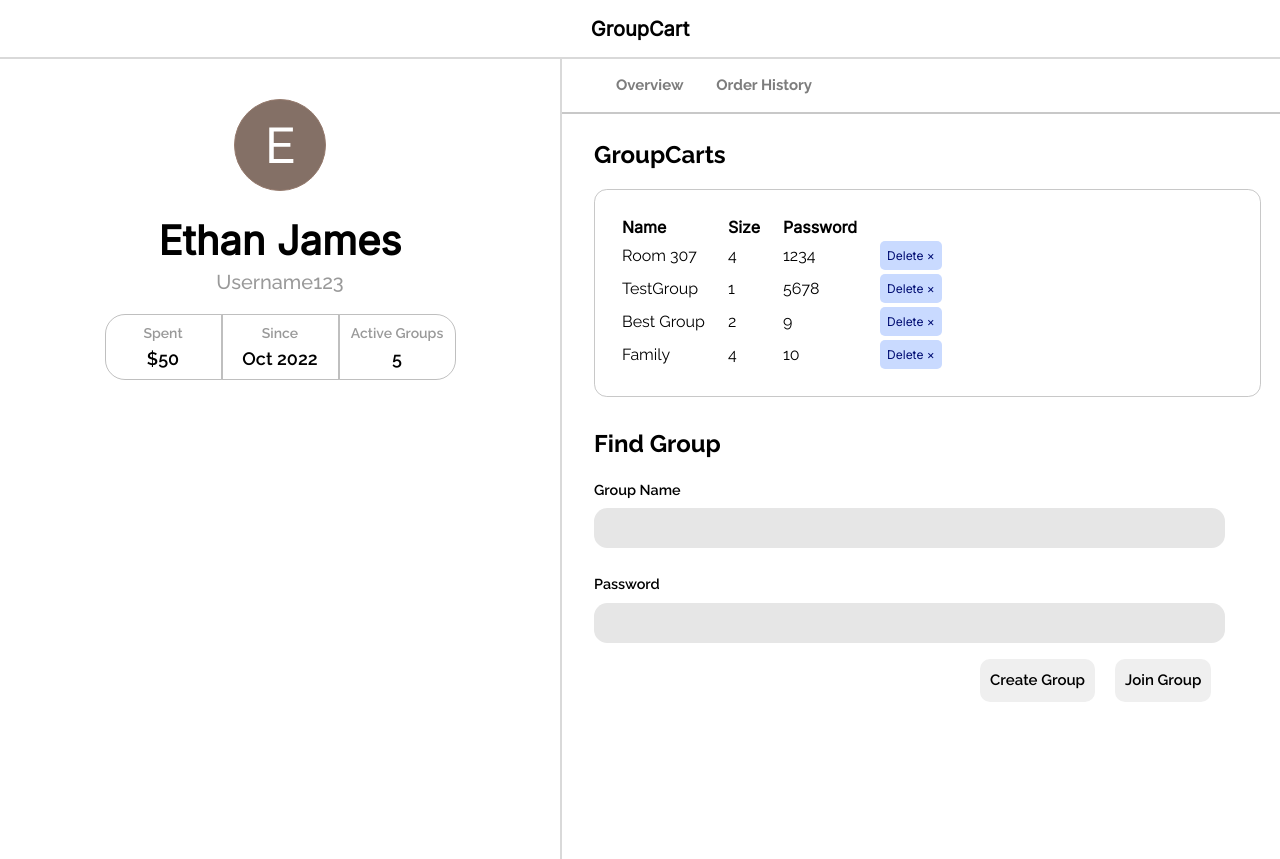
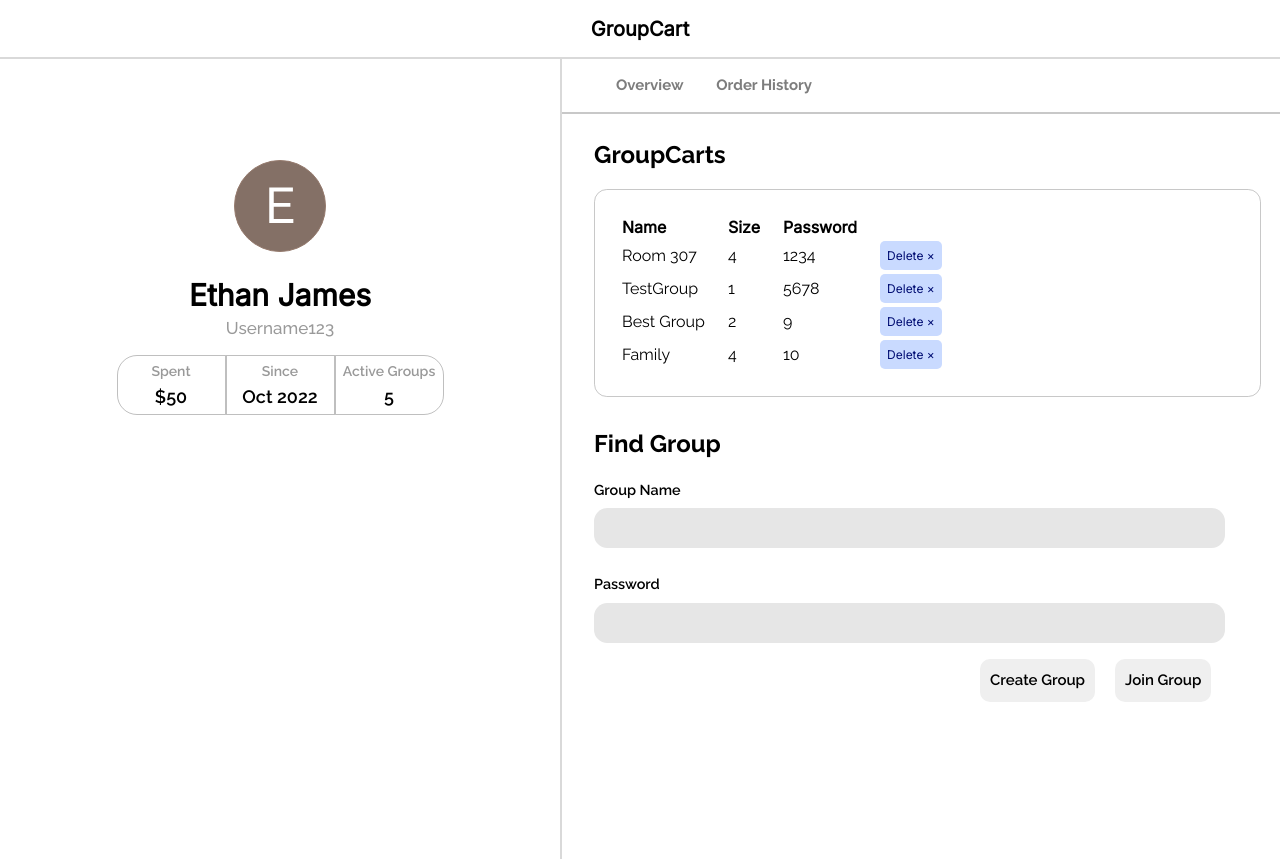
Before and after one commit to ethanoutangoun/groupcart, a React (Create React App) app in the folder frontend/: page /learn-more in a window 1280 px wide. Built offline with nearby package versions, Linux system fonts and the light colour scheme.

Commit message:
Change styling of ProfileSideBar component

```diff
--- a/frontend/src/ProfilePage/ProfileSideBar/ProfileSideBar.css
+++ b/frontend/src/ProfilePage/ProfileSideBar/ProfileSideBar.css
@@ -1,7 +1,7 @@
 @import url('https://fonts.googleapis.com/css2?family=Raleway:ital,wght@0,100;0,200;0,300;0,400;0,500;0,600;0,700;0,800;0,900;1,100;1,200;1,300;1,400;1,500;1,600;1,700;1,800;1,900&display=swap');
 
 .container {
-    padding-top: 40px;
+    padding-top: 18%;
     font-family: 'Raleway', sans-serif;
     display: flex;
     flex-direction: column;
@@ -50,8 +50,8 @@
 }
 
 .box {
-    padding: 10px;
-    width: 95px;
+    padding: 7px;
+    width: 93px;
     display: inline-block;
     border: 1px solid rgba(0, 0, 0, 0.25);
 }
@@ -88,12 +88,12 @@
     margin-top: 25px;
     margin-bottom: 5px;
     font-weight: bold;
-    font-size: 40px;
+    font-size: 30px;
 }
 
 #user-name {
     margin-top: 0px;
     font-weight: 500;
-    font-size: 20px;
+    font-size: 17px;
     color: rgba(0, 0, 0, 0.4);
 }
```
